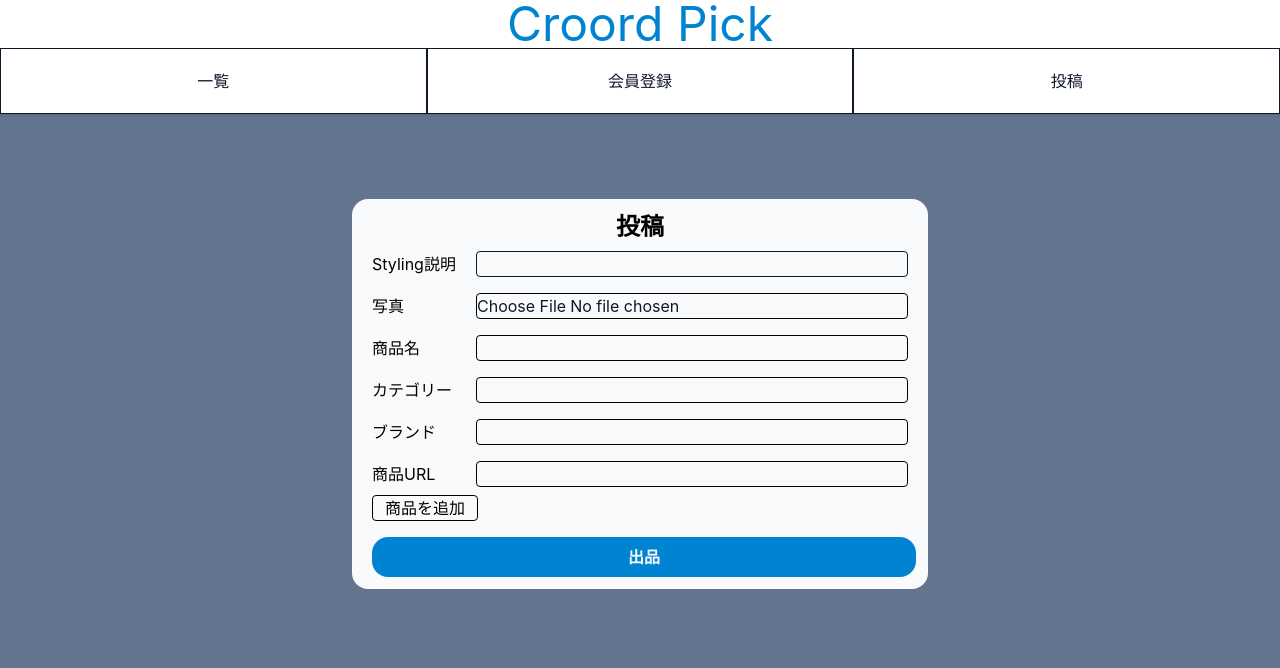
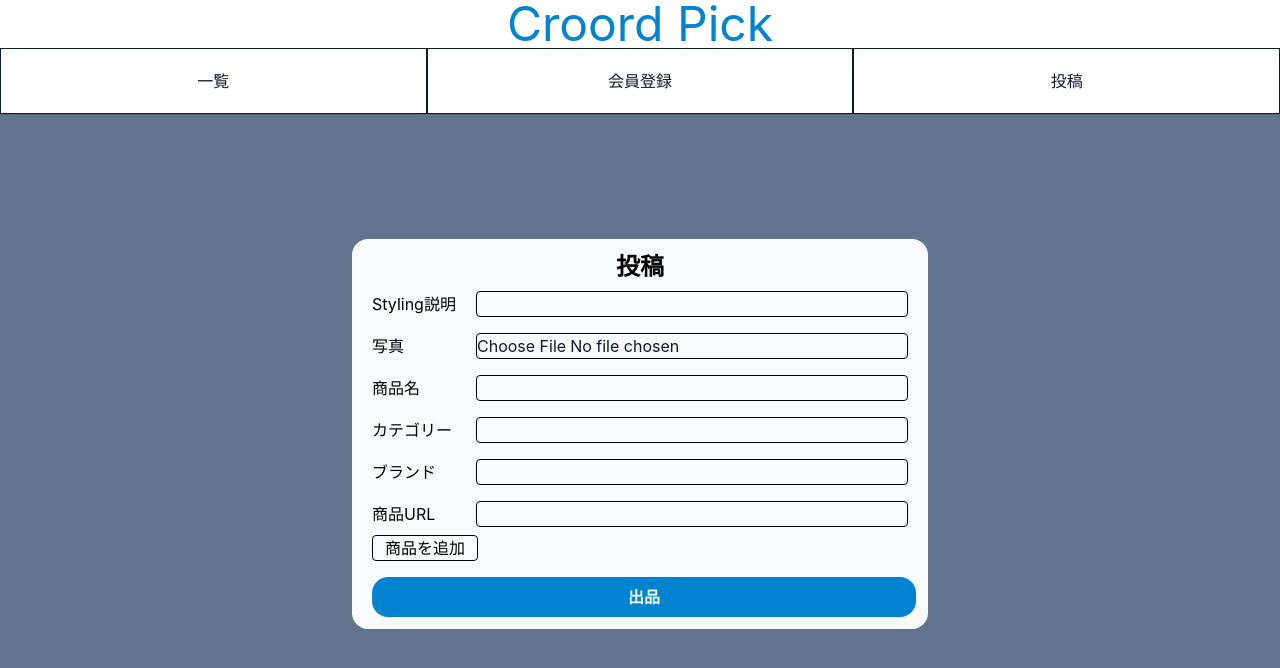
Before and after one commit to keikuma16/coord-pick, a React app in the folder frontend/: page /upload in a window 1280 px wide. Shown: the top 668 px of the page. Built offline with nearby package versions, Linux system fonts and the light colour scheme; the HTML template or start-up script is replaced by a standard one.

Commit message:
ItemUploadのmin-hを80vhに変更

```diff
--- a/frontend/src/components/ItemUpload.tsx
+++ b/frontend/src/components/ItemUpload.tsx
@@ -68,12 +68,12 @@ export const ItemUpload = () => {
         console.log(items);
     }
     return(
-        <div className="flex justify-center items-center min-h-[70vh]">
-            <form onSubmit={handleSubmit} className="bg-gray-50 rounded-2xl p-3 w-full max-w-xl my-auto">
+        <div className="flex justify-center items-center min-h-[80vh]">
+            <form onSubmit={handleSubmit} className="bg-gray-50 rounded-2xl p-3 w-full max-w-xl">
                 <h2 className="text-center text-2xl text-black font-bold">投稿</h2>
                 <div className="p-2 flex items-center">
                     <label className="text-black w-24 shrink-0">Styling説明</label>
-                        <input type="text" value={explanation} onChange={(e) => setExplanation(e.target.value)} className="grow border border-blackborder rounded-sm ml-2"/>
+                    <input type="text" value={explanation} onChange={(e) => setExplanation(e.target.value)} className="grow border border-black rounded-sm ml-2"/>
                 </div>
                 <div className="p-2 flex items-center">
                     <label className="text-black w-24 shrink-0">写真</label>
@@ -105,7 +105,6 @@ export const ItemUpload = () => {
                         <li key={index}>{item.name}</li>
                     ))}
                 </ul>
-
                 <div className="flex justify-center items-center">
                     <button type="submit" className="text-gray-50 font-bold px-3 rounded-2xl bg-sky-600  ml-2 mt-4 w-2xl h-10">出品</button>
                 </div>
```
Lines whose indentation alone changed are shown as unchanged.
